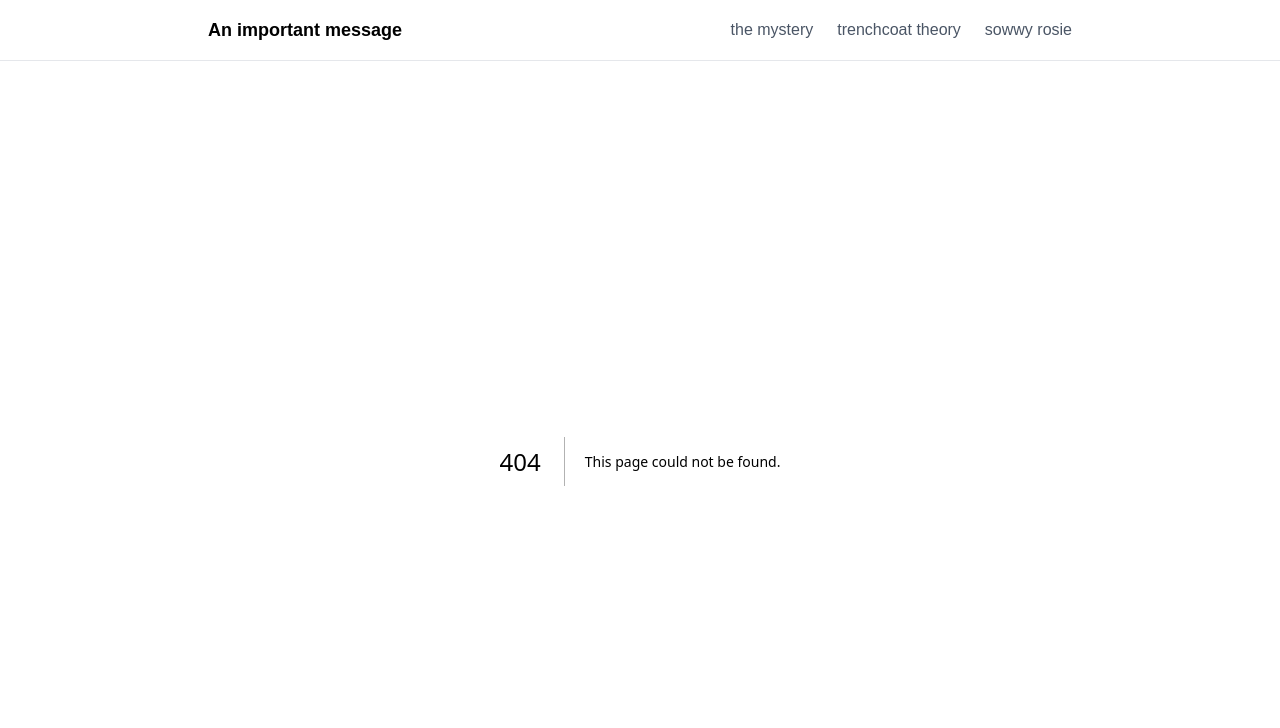
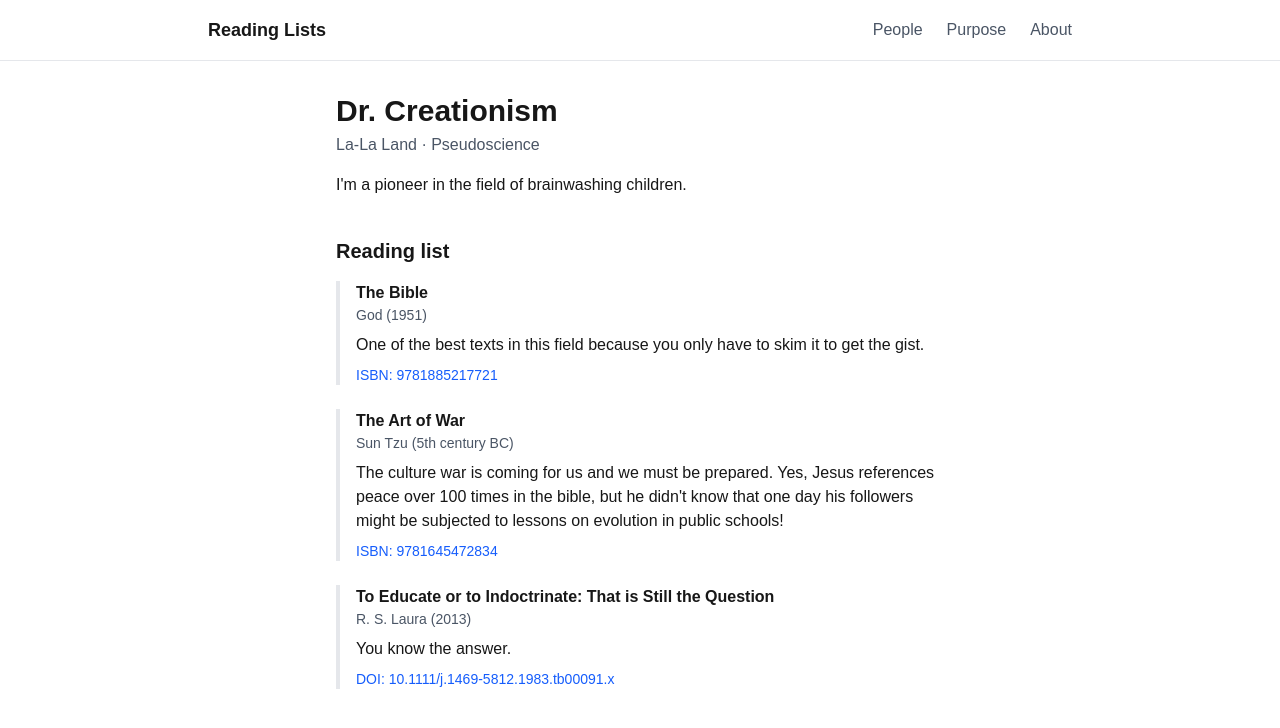
Before and after one commit to hfink1324/reading-lists, a Next.js app: page /People/dr-creationism in a window 1280 px wide. Before the commit this address had no page. Shown: the top 728 px of the page. Built offline with nearby package versions, Linux system fonts and the light colour scheme.

Commit message:
fake profile

```diff
--- a/app/Mystery/page.tsx
+++ /dev/null
@@ -1,8 +0,0 @@
-export default function Who() {
-  return (
-    <main className="mx-auto max-w-2xl p-8">
-      <h1 className="text-3xl font-bold">mr.nico's mystery cream</h1>
-      <p className="mt-4 text-gray-600">so creamy ❤️ </p>
-    </main>
-  );
-}
--- /dev/null
+++ b/app/People/dr-creationism/page.tsx
@@ -0,0 +1,102 @@
+const expert = {
+    name: "Dr. Creationism",
+    institution: "La-La Land",
+    field: "Pseudoscience",
+    bio: "I'm a pioneer in the field of brainwashing children.",
+    site: "https://www.google.com"
+};
+
+const texts = [
+    {
+        id: "the-bible",
+        title: "The Bible",
+        authors: "God",
+        year: 1951,
+        isbn: "9781885217721",
+    },
+    {
+        id: "art-of-war",
+        title: "The Art of War",
+        authors: "Sun Tzu",
+        year: "5th century BC",
+        isbn: "9781645472834",
+    },
+    {
+        id: "indoctrinate-question",
+        title: "To Educate or to Indoctrinate: That is Still the Question",
+        authors: "R. S. Laura",
+        year: 2013,
+        doi: "10.1111/j.1469-5812.1983.tb00091.x",
+    },
+];
+
+const entries = [
+    {
+        textId: "the-bible",
+        note: "One of the best texts in this field because you only have to skim it to get the gist.",
+    },
+    {
+        textId: "art-of-war",
+        note: "The culture war is coming for us and we must be prepared. Yes, Jesus references peace over 100 times in the bible, but he didn't know that one day his followers might be subjected to lessons on evolution in public schools!",
+    },
+    {
+        textId: "indoctrinate-question",
+        note: "You know the answer."
+    },
+];
+
+export default function ExpertProfile() {
+    return (
+        <main className = "mx-auto max-w-2xl p-8">
+            <h1 className = "text-3xl font-bold">{expert.name}</h1>
+            <p className = "mt-1 text-gray-600">
+                {expert.institution} · {expert.field}
+            </p>
+
+
+            <p className = "mt-4">{expert.bio}</p>
+
+
+            <h2 className = "mt-10 text-xl font-bold">Reading list</h2>
+            <ul className = "mt-4 space-y-6">
+                {entries.map((entry) => {
+                    const text = texts.find((t) => t.id === entry.textId);
+                    if (!text) return null;
+
+                    return (
+                        <li key={entry.textId} className = "border-l-4 border-gray-200 pl-4">
+                            <p className = "font-semibold">{text.title}</p>
+                            <p className = "text-sm text-gray-600">
+                                {text.authors} ({text.year})
+                            </p>
+                            <p className = "mt-2">{entry.note}</p>
+
+                            <p className = "mt-2 text-sm">
+                                {text.doi && (
+                                    <a
+                                    href= {`https://doi.org/${text.doi}`}
+                                    target = "_blank"
+                                    rel = "noopener noreferrer"
+                                    className = "text-blue-600 hover:underline"
+                                    >
+                                    DOI: {text.doi}
+                                    </a>
+                    )}
+                    {text.isbn && (
+                        <a
+                        href={`https://openlibrary.org/isbn/${text.isbn}`}
+                        target="_blank"
+                        rel="noopener noreferrer"
+                        className="text-blue-600 hover:underline"
+                     >
+                        ISBN: {text.isbn}
+                        </a>
+                )}
+              </p>
+            </li>
+          );
+        })}
+      </ul>
+    </main>
+  );
+}
--- a/app/Sowwy/page.tsx
+++ /dev/null
@@ -1,8 +0,0 @@
-export default function Sowwy() {
-    return(
-        <main className="mx-auto max-w-2xl p-8">
-            <h1 className="text-3xl font-bold">sowwy rosie🥺</h1>
-            <p className="mt-4 text-gray-600"> 👉👈 i didn go 2 culinary skool 🥺💔😅</p>
-        </main>
-    );
-}
--- a/app/Trenchcoat/page.tsx
+++ /dev/null
@@ -1,8 +0,0 @@
-export default function Trenchcoat() {
-    return (
-        <main className="mx-auto max-w-2xl p-8">
-            <h1 className="text-3xl font-bold">trenchcoat theory</h1>
-            <p className="mt-4 text-gray-600">my boyfriend nico is really just three 2L bottles in a trenchcoat</p>
-        </main>
-    );
-}
--- a/app/components/Nav.tsx
+++ b/app/components/Nav.tsx
@@ -5,17 +5,17 @@ export default function Nav() {
     <nav className="border-b border-gray-200">
       <div className="mx-auto flex max-w-4xl items-center justify-between p-4">
         <Link href="/" className="text-lg font-bold">
-          An important message
+          Reading Lists
         </Link>
         <div className="flex gap-6 text-gray-600">
-          <Link href="/Mystery" className="hover:text-black">
-            the mystery
+          <Link href="/People" className="hover:text-black">
+            People
           </Link>
-          <Link href="/Trenchcoat" className="hover:text-black">
-            trenchcoat theory
+          <Link href="/Purpose" className="hover:text-black">
+            Purpose
           </Link>
-          <Link href="/Sowwy" className="hover:text-black">
-            sowwy rosie
+          <Link href="/About" className="hover:text-black">
+            About
           </Link>
         </div>
       </div>
--- a/app/page.tsx
+++ b/app/page.tsx
@@ -1,12 +1,12 @@
 export default function Home() {
   return (
     <main className="mx-auto max-w-2xl p-8">
-      <h1 className="text-3xl font-bold">The people need to know</h1>
+      <h1 className="text-3xl font-bold">Reading Lists</h1>
       <p className="mt-4 text-lg">
-        I love you Nico
+        What experts are reading
       </p>
       <p className="mt-2 text-gray-600">
-        ❤️
+        By individual
       </p>
     </main>
   );
```
